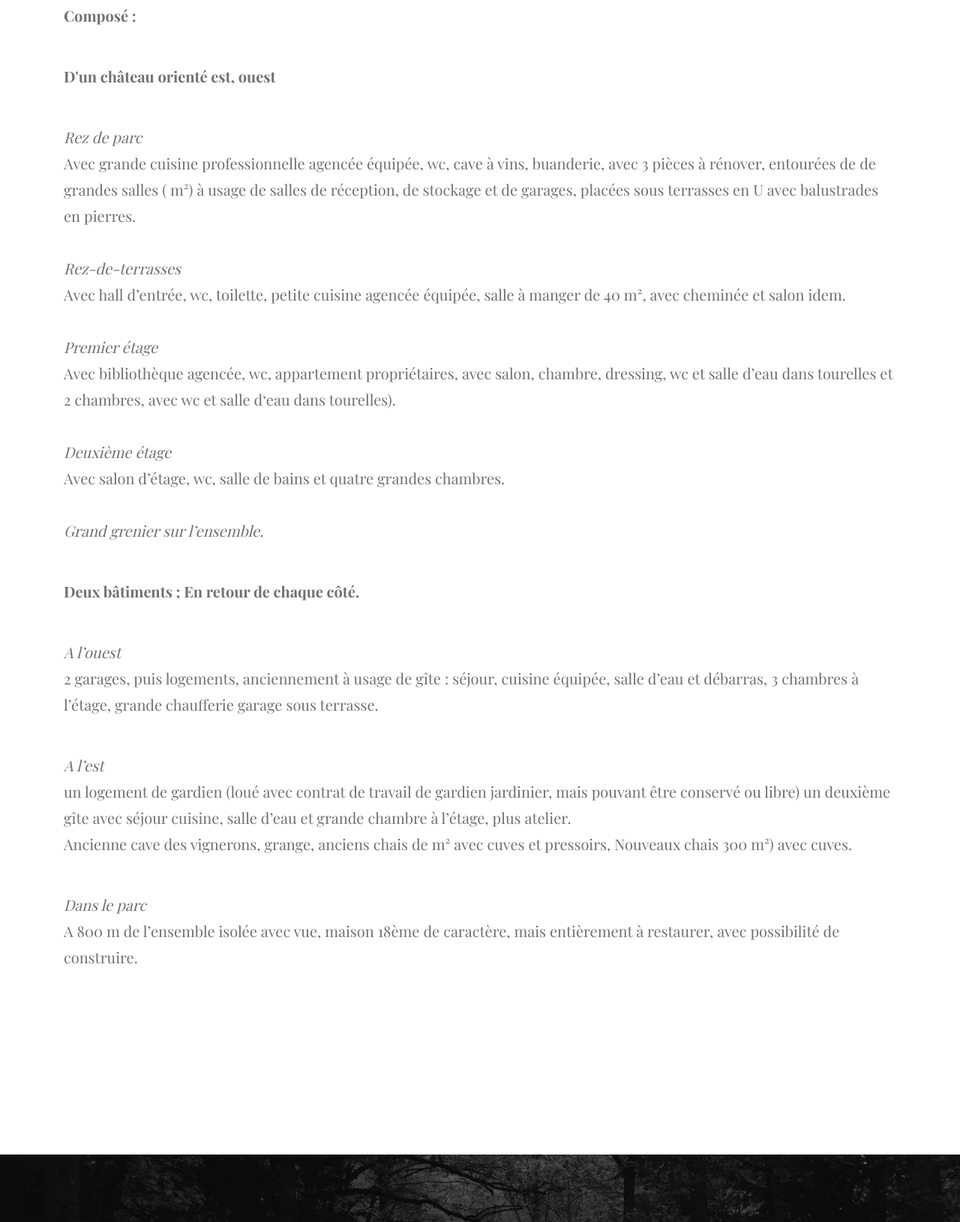
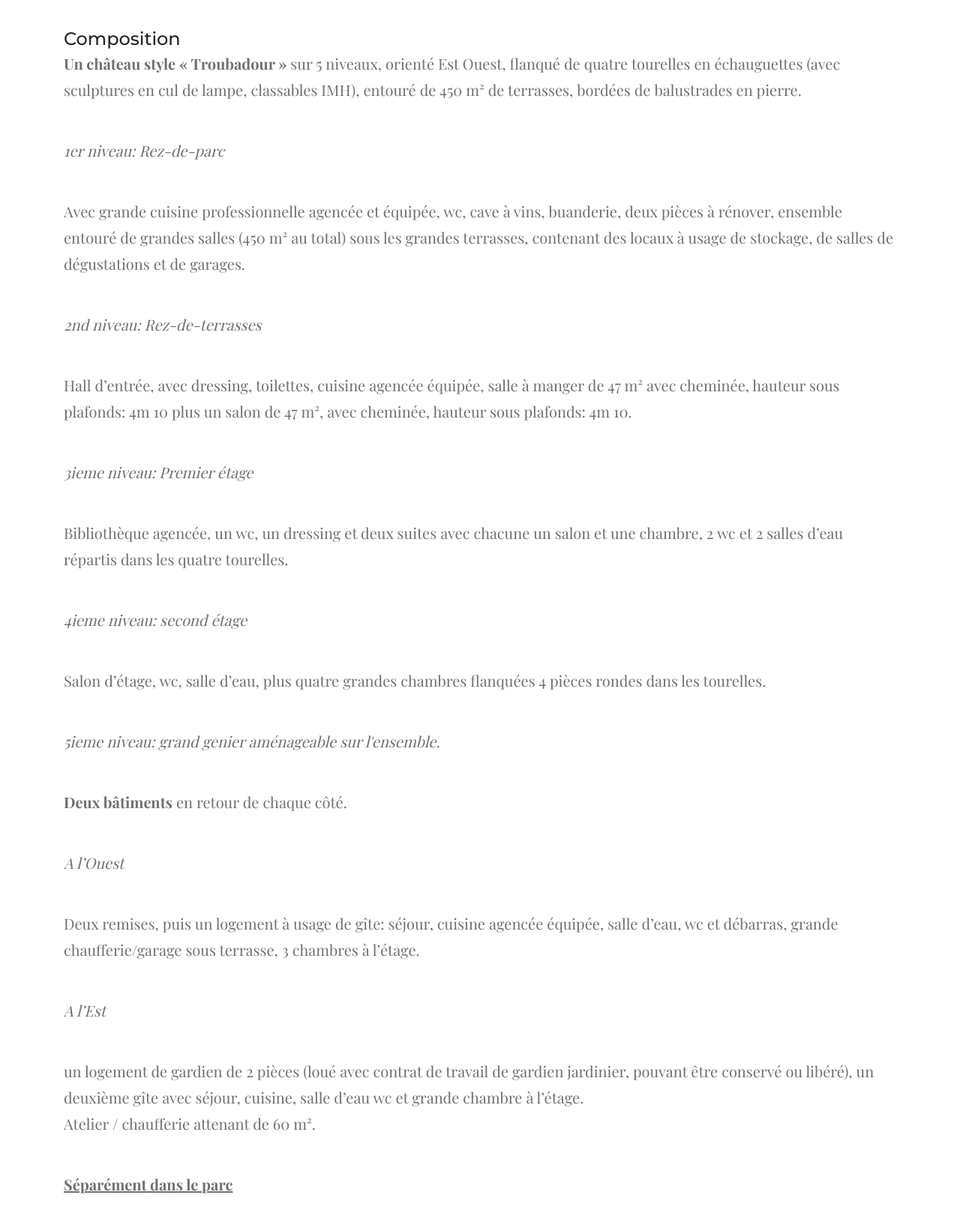
Before and after one commit to SCIOLF/valanjou, a plain HTML site: page about.html in a window 1280 px wide. Shown: the part 843-2473 px from the top of the page at 75% size. Drawn offline with nearby package versions, Linux system fonts and the light colour scheme; some packages are replaced by stand-ins of ours; a script that the page names is missing.

Commit message:
Add files via upload

```diff
--- a/about.html
+++ b/about.html
@@ -61,33 +61,34 @@
                     </figure>
                 </div>
                 <div class="col-sm-12">
-                    <p>A 35 minutes d’ANGERS, (Gare TGV), 1.5 km, d’un petit village tous commerces, 10 km de l’autoroute.</p>
-
-					<p>Château Viticole du XIX siècle sur 45 ha d’un seul tenant, dont : bois 6 ha, deux carrières, (sable et pierres, avec ruisseau), parc avec pièce d’eau, potager et fruitier, et vignes en production (24 ha).
-
-					Propriété en très bon état (toitures, zingueries et menuiseries de moins de 10 ans, assainissements aux normes). L’ensemble nécessitant quelques rafraichissements en peintures et électricité,</p>
-
-					<p><strong>Composé :</strong></p>
-
-					<p><b>D'un château orienté est, ouest</b></p>
-
-					<p><i>Rez de parc</i><br>Avec grande cuisine professionnelle agencée équipée, wc, cave à vins, buanderie, avec 3 pièces à rénover, entourées de de grandes salles ( m²) à usage de salles de réception, de stockage et de garages, placées sous terrasses en U avec balustrades en pierres.<br><br>
-
-					<i>Rez-de-terrasses</i><br>Avec hall d’entrée, wc, toilette, petite cuisine agencée équipée, salle à manger de 40 m², avec cheminée et salon idem.<br><br>
-
-					<i>Premier étage</i> <br>Avec bibliothèque agencée, wc, appartement propriétaires, avec salon, chambre, dressing, wc et salle d’eau dans tourelles et 2 chambres, avec wc et salle d‘eau dans tourelles).<br><br>
-
-					<i>Deuxième étage</i><br> Avec salon d’étage, wc, salle de bains et quatre grandes chambres.<br><br>
-
-					<i>Grand grenier sur l’ensemble.</i>
-
-					<p><b>Deux bâtiments ; En retour de chaque côté.</b></p>
-
-					<p><i>A l’ouest</i><br> 2 garages, puis logements, anciennement à usage de gîte : séjour, cuisine équipée, salle d’eau et débarras, 3 chambres à l’étage, grande chaufferie garage sous terrasse.
-
-					<p><i>A l’est </i><br> un logement de gardien (loué avec contrat de travail de gardien jardinier, mais pouvant être conservé ou libre) un deuxième gîte avec séjour cuisine, salle d’eau et grande chambre à l’étage, plus atelier.<br>Ancienne cave des vignerons, grange, anciens chais de m² avec cuves et pressoirs, Nouveaux chais 300 m²) avec cuves.
-
-					<p><i>Dans le parc</i><br>A 800 m de l’ensemble isolée avec vue, maison 18ème de caractère, mais entièrement à restaurer, avec possibilité de construire.</p>
+                    <p>A 35 minutes d’ANGERS, (Gare TGV), 1 km, d’un petit village tous commerces, 12 km de l’autoroute.</p>
+					<p>Château du XIX siècle sur 44 ha d’un seul tenant, dont:  6 ha de bois, deux carrières, (une de sable et une de pierres), avec ruisseau, 5 ha de parc, avec grands arbres centenaires, Oratoire et pièce d’eau, potager 1 ha, fruitier, le tout entouré de 24 ha de vignes AOC  (9 cépages) en production avec bail viticole.<br>
+					Propriété en bon état (toitures, zingueries et menuiseries double vitrage, de moins de 10 ans, assainissements aux normes). Ensemble nécessitant quelques rafraichissements en peintures et électricité, chauffage par deux chaudières au fuel.</p>
+					<h4>Composition</h4>
+					<p><strong>Un château style « Troubadour » </strong>sur 5 niveaux, orienté Est Ouest, flanqué de quatre tourelles en échauguettes (avec sculptures en cul de lampe, classables IMH), entouré de 450 m² de terrasses, bordées de balustrades en pierre. </p>
+					<p><i>1er niveau: Rez-de-parc</i></p>
+					<p>Avec grande cuisine professionnelle agencée et équipée, wc, cave à vins, buanderie, deux pièces à rénover, ensemble entouré de grandes salles (450 m² au total) sous les grandes terrasses, contenant des locaux à usage de stockage, de salles de dégustations et de garages.</p>
+					<p><i>2nd niveau: Rez-de-terrasses</i></p>
+					<p>Hall d’entrée, avec dressing, toilettes, cuisine agencée équipée, salle à manger de 47 m² avec cheminée, hauteur sous plafonds: 4m 10 plus un salon de 47 m², avec cheminée, hauteur sous plafonds: 4m 10.</p>
+					<p><i>3ieme niveau: Premier étage</i></p>
+					<p>Bibliothèque agencée, un wc, un dressing et deux suites avec chacune un salon et une chambre, 2 wc et 2 salles d’eau répartis dans les quatre tourelles.</p>
+					<p><i>4ieme niveau: second étage</i></p>
+					<p>Salon d’étage, wc, salle d’eau, plus quatre grandes chambres flanquées 4 pièces rondes dans les tourelles.</p>
+					<p><i>5ieme niveau: grand genier aménageable sur l'ensemble.</i></p>
+					<p><strong>Deux bâtiments</strong> en retour de chaque côté.</p>
+					<p><i>A l’Ouest</i>
+					<p>Deux remises, puis un logement à usage de gîte: séjour, cuisine agencée équipée, salle d’eau, wc et débarras, grande chaufferie/garage sous terrasse, 3 chambres à l’étage.</p>
+					<p><i>A l’Est</i>
+					<p>un logement de gardien de 2 pièces (loué avec contrat de travail de gardien jardinier, pouvant être conservé ou libéré), un deuxième gîte avec séjour, cuisine, salle d’eau wc et grande chambre à l’étage.<br>Atelier / chaufferie attenant de 60 m².</p>
+					<p><strong><u>Séparément dans le parc</u></strong></p>
+					<p>	- <strong>Ancienne cave</strong> des vignerons 30 m²,<br>
+						- <strong>Grange</strong> 80 m²,<br>
+						- <strong>Ancien chai</strong> plus grenier, avec cuves et pressoirs anciens,<br>
+ 						- <strong>Nouveaux chais</strong> attenants, 300 m² avec cuves.
+					</p>
+					<p><strong><u>Dans les terres au milieu des vignes</strong></u></p>
+					<p>	A 800 m de l’ensemble, isolée avec vue, <strong>vieille maison</strong> 18ème de caractère, avec un puits, eau et électricité, mais <strong>intégralement à restaurer</strong> sur terrain de 5 700 m², avec possibilité de reconstruire un bâtiment.
+					</p>
                 </div>
             </div>
         </div>
```
